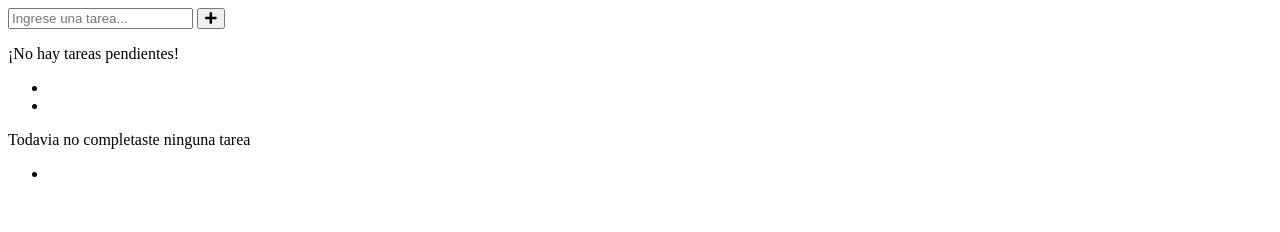
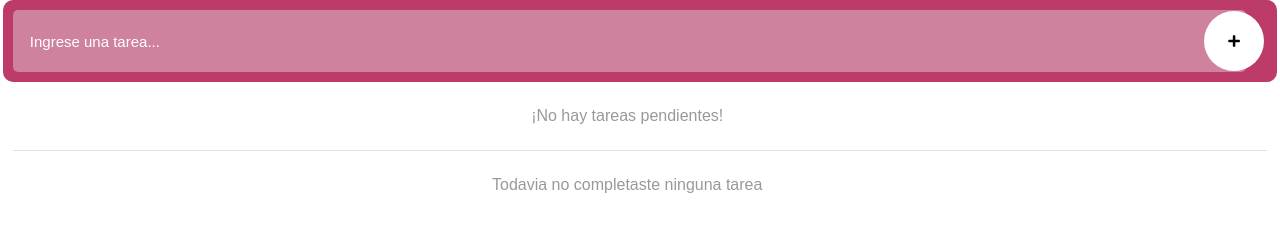
Before and after one commit to tp-2-ada-js/TP2-Agus-Shir-Cris-, a plain HTML site: page index.html in a window 1280 px wide. Drawn offline with Linux system fonts and the light colour scheme; a web font is replaced by a local one.

Commit message:
styles.scss

```diff
--- a/styles/styles.scss
+++ b/styles/styles.scss
@@ -0,0 +1,85 @@
+html, body, div, span, applet, object, iframe,
+h1, h2, h3, h4, h5, h6, p, blockquote, pre,
+a, abbr, acronym, address, big, cite, code,
+del, dfn, em, img, ins, kbd, q, s, samp,
+small, strike, strong, sub, sup, tt, var, section,
+b, u, i, center,
+dl, dt, dd, ol, ul, li,
+fieldset, form, label, legend,
+table, caption, tbody, tfoot, thead, tr, th, td,
+article, aside, canvas, details, embed,
+figure, figcaption, footer, header, hgroup,
+menu, nav, output, ruby, section, summary,
+time, mark, audio, video {
+	margin: 0;
+	padding: 0;
+	border: 0;
+	font-size: 100%;
+	font: inherit;
+    vertical-align: baseline;
+    list-style: none;
+}
+
+//Variables
+$font: 'Muli', sans-serif;
+
+$font-colorInput: #fff;
+$font-colorTask: #000;
+$font-colorBack: #999;
+
+$container: 98%;
+
+
+body{
+    width: 100%;
+    font-family: $font;
+    color: #edf0f1;
+    .comment{
+        width: $container;
+        margin: 0 auto;
+        background-color: #BC3B69;
+        padding: 10px;
+        border-radius: 10px;
+        justify-content: center;
+        input{
+            width: 98%;
+            height: 60px;
+            margin: 0 auto;
+            background-color: #CF829E;
+            font-family: $font;
+            border: none;
+            border-radius: 5px;
+            font-size: 15px;
+            text-indent: 15px;
+            &::placeholder{
+                color: $font-colorInput;
+            }
+        }
+        button{
+            width: 60px;
+            height: 60px;
+            position: absolute;
+            top: 11px;
+            right: 16px;
+            z-index: 2;
+            border-radius: 30px;
+            background: $font-colorInput;
+            border: none;
+        }
+    }
+    .hiddenTask{
+        width: $container;
+        padding: 25px 0;
+        margin: 0;
+        p{
+            text-align: center;
+            color: $font-colorBack;
+        }
+    }
+    .line{
+        border-bottom: 1px solid #d8e5e0;
+        width: $container;
+        margin: 0 auto;
+    }
+
+}
```
Also changed, not shown: styles/styles.css, 1 other file.
